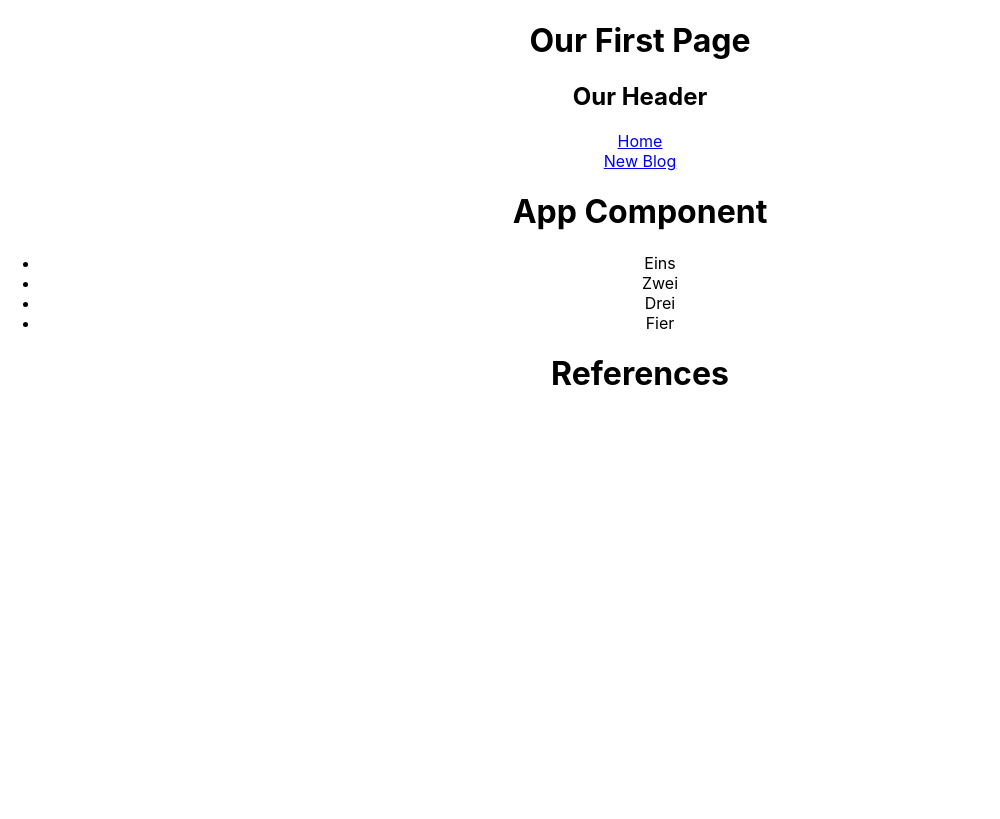
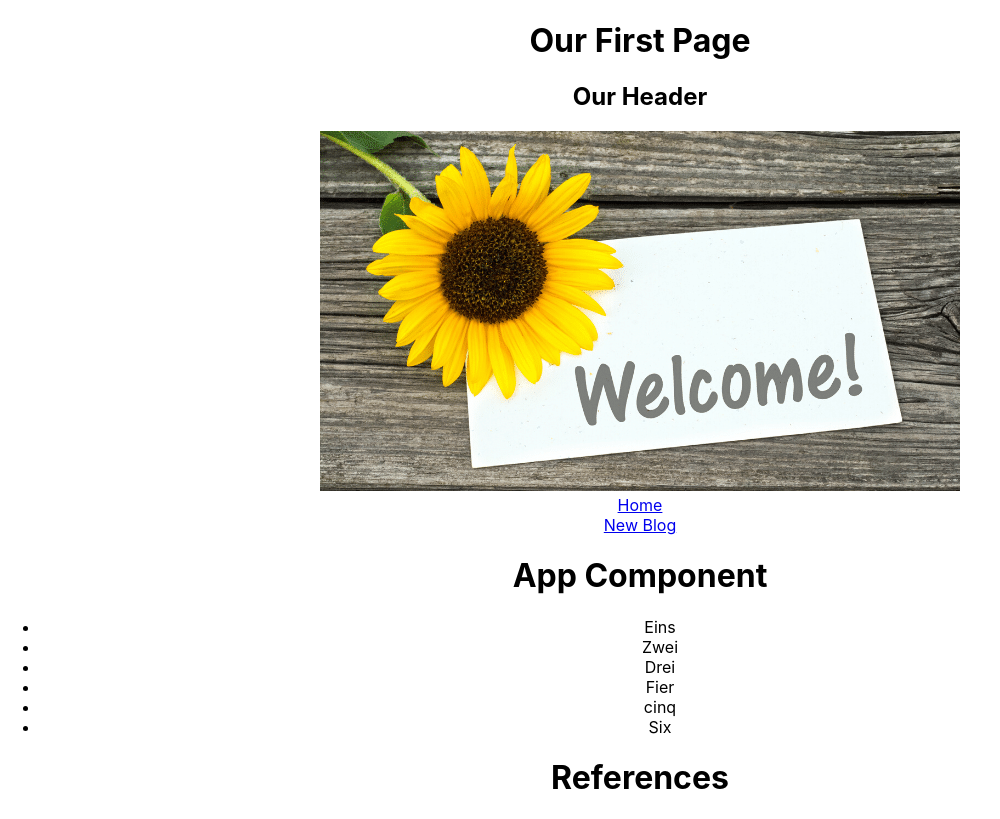
Before and after one commit to Ahmed-Rs/React-fundamentals, a React (Create React App) app: page / in a window 1280 px wide. Shown: the whole page, without its empty margins (0-1000 px from the left). Built offline with nearby package versions, Linux system fonts and the light colour scheme.

Commit message:
Initializing Header and Logo

```diff
--- a/src/App.js
+++ b/src/App.js
@@ -1,4 +1,4 @@
-import logo from './logo.svg';
+// import logo from './logo.svg';
 import './App.css';
 import Header from './Header';
 import Content from './Content';
--- a/src/Content.js
+++ b/src/Content.js
@@ -7,6 +7,8 @@ const Home = () => {
         <li>Zwei</li>
         <li>Drei</li>
         <li>Fier</li>
+        <li>cinq</li>
+        <li>Six</li>
       </ul>
     </div>
   );
--- a/src/Header.js
+++ b/src/Header.js
@@ -1,14 +1,26 @@
+import Logo from './Logo.js'
+
+function Title() {
+  return (
+    <div className="title">
+      <h1>Our First Page</h1>
+      <h2>Our Header</h2>
+    </div>
+  );
+}
+
 const Header = () => {
   return (
     <header className="header">
-      <h1>Our First Page</h1>
-      <h2>Our Header</h2>
+      <Title />
+      <Logo />
       <div className="links">
-        <a href="/">Home</a><br />
+        <a href="/">Home</a>
+        <br />
         <a href="/create">New Blog</a>
       </div>
     </header>
   );
-}
+};
 
 export default Header;
--- /dev/null
+++ b/src/Logo.js
@@ -0,0 +1,9 @@
+const Logo = () => {
+  return (
+    <div className="img">
+      <img src={require('./welcome-images.png')} alt="My Site Figure" />
+    </div>
+  )
+};
+
+export default Logo
```
Also changed, not shown: src/welcome-images.png (added).
